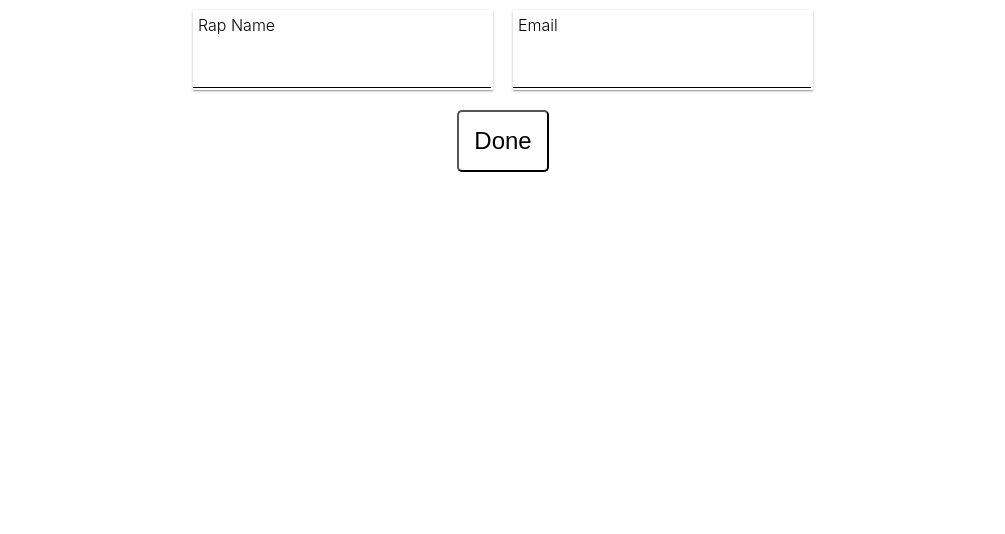
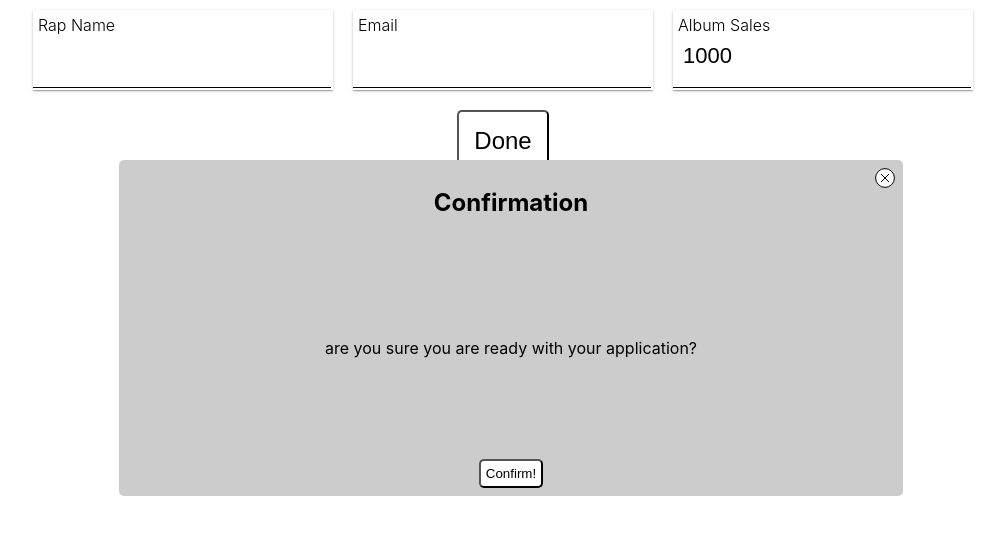
Before and after one commit to nikfrank/web-week-1-snoop, a React (Create React App) app: page / in a window 1280 px wide. Both pictures are taken after a click on the button "Done". Shown: the top 534 px of the page, without its empty margins (137-1142 px from the left). Built offline with nearby package versions, Linux system fonts and the light colour scheme.

Commit message:
svg x button

```diff
--- a/src/App.css
+++ b/src/App.css
@@ -81,6 +81,26 @@
   display: none;
 }
 
+.goldRecords {
+  position: absolute;
+  right: 50px;
+  height: 100%;
+
+  display: flex;
+  flex-direction: row-reverse;
+  align-items: center;
+}
+
+.goldRecord {
+  width: 20px;
+}
+
+
+.goldRecord img {
+  height: 50px;
+  width: 50px;
+}
+
 .done-container {
   flex-basis: 100%;
   display: flex;
@@ -100,6 +120,57 @@
 
 .done-button:hover {
   background-color: #eee;
+}
+
+.modal-open {
+  position: fixed;
+  top: 20vh;
+  height: 40vh;
+  left: 20vw;
+  width: 60vw;
+
+  background-color: #ccc;
+  border-radius: 5px;
+  padding: 8px;
+
+  z-index: 770;
+
+  display: flex;
+  flex-direction: column;
+  justify-content: space-between;
+  align-items: center;
+}
+
+.modal-open button {
+  background-color: white;
+  border-radius: 5px;
+  padding: 5px;
+}
+
+.modal-open .x-button {
+  fill: white;
+  stroke: black;
+  stroke-width: 5px;
+
+  width: 20px;
+  height: 20px;
+
+  position: absolute;
+  top: 8px;
+  right: 8px;
+}
+
+.modal-open .x-button circle,
+.modal-open .x-button path {
+  cursor: pointer;
+}
+
+.modal-open .x-button:hover path {
+  stroke: red;
+}
+
+.modal-closed {
+  display: none;
 }
 
 .fake-button {
--- a/src/App.js
+++ b/src/App.js
@@ -1,6 +1,7 @@
 import React from 'react';
 import './App.css';
 import emailRegex from './emailRegex';
+import goldRecord from './goldRecord.png';
 
 const checkEmail = (email)=> emailRegex.test(email);
 
@@ -8,14 +9,16 @@ const checkEmail = (email)=> emailRegex.test(email);
 class App extends React.Component {
 
   state = {
+    modalOpen: false,
     rapName: '',
     email: '',
     isEmailValid: false,
+    albumSales: 1000,
   }
 
   setRapName = (event)=> {
     this.setState({
-      rapName: event.target.value
+      rapName: event.target.value,
     })
   }
 
@@ -26,7 +29,19 @@ class App extends React.Component {
     })
   }
 
+  setAlbumSales = (event) => {
+    this.setState({
+      albumSales: Math.max(0, Number(event.target.value)),
+    })
+  }
+
+  toggleModal = ()=>
+    this.setState({
+      modalOpen: !this.state.modalOpen
+    })
+
   done = (event)=> {
+    this.toggleModal();
     console.log('done applying, it\'s friday, now I got nothin to do');
   }
 
@@ -53,9 +68,40 @@ class App extends React.Component {
             </label>
           </div>
 
+          <div className='card swanky-input-container'>
+            <label>
+              <input type='number' step={100000}
+                     value={this.state.albumSales} onChange={this.setAlbumSales} />
+              <span className='title'>Album Sales</span>
+            </label>
+            <div className='goldRecords'>
+            {
+              [1,2,3,4,5,6]
+              .filter(x => x*1000000 < this.state.albumSales)
+              .map(n=> (
+                <div className='goldRecord' key={n}>
+                  <img src={goldRecord}/>
+                </div>
+              ))
+            }
+            </div>
+          </div>
+
           <div className='done-container'>
-            <button className='done-button' onClick={this.done}>Done</button>
+            <button className='done-button' onClick={this.toggleModal}>Done</button>
           </div>
+        </div>
+
+        <div className={this.state.modalOpen ? 'modal-open' : 'modal-closed'}>
+          <h2>Confirmation</h2>
+          <p>are you sure you are ready with your application?</p>
+          <button onClick={this.done}>Confirm!</button>
+          <svg viewBox='0 0 100 100' className='x-button'
+               onClick={this.toggleModal}>
+            <circle cx={50} cy={50} r={47}/>
+            <path d='M 30 30 L 70 70'/>
+            <path d='M 70 30 L 30 70'/>
+          </svg>
         </div>
       </div>
     );
--- a/src/emailRegex.js
+++ b/src/emailRegex.js
@@ -1,4 +1,3 @@
 // eslint-disable-next-line
-export default
-/^(([^<>()\[\]\\.,;:\s@"]+(\.[^<>()\[\]\\.,;:\s@"]+)*)|(".+"))@((\[[0-9]{1,3}\.[0-9]{1,3}\.[0-9]{1,3}\.[0-9]{1,3}])|(([a-zA-Z\-0-9]+\.)+[a-zA-Z]{2,}))$/;
+export default /^(([^<>()\[\]\\.,;:\s@"]+(\.[^<>()\[\]\\.,;:\s@"]+)*)|(".+"))@((\[[0-9]{1,3}\.[0-9]{1,3}\.[0-9]{1,3}\.[0-9]{1,3}])|(([a-zA-Z\-0-9]+\.)+[a-zA-Z]{2,}))$/;
 //export default /(?:[a-z0-9!#$%&'*+/=?^_`{|}~-]+(?:\.[a-z0-9!#$%&'*+/=?^_`{|}~-]+)*|"(?:[\x01-\x08\x0b\x0c\x0e-\x1f\x21\x23-\x5b\x5d-\x7f]|\\[\x01-\x09\x0b\x0c\x0e-\x7f])*")@(?:(?:[a-z0-9](?:[a-z0-9-]*[a-z0-9])?\.)+[a-z0-9](?:[a-z0-9-]*[a-z0-9])?|\[(?:(?:25[0-5]|2[0-4][0-9]|[01]?[0-9][0-9]?)\.){3}(?:25[0-5]|2[0-4][0-9]|[01]?[0-9][0-9]?|[a-z0-9-]*[a-z0-9]:(?:[\x01-\x08\x0b\x0c\x0e-\x1f\x21-\x5a\x53-\x7f]|\\[\x01-\x09\x0b\x0c\x0e-\x7f])+)\])/;
```
Also changed, not shown: src/goldRecord.png (added).
